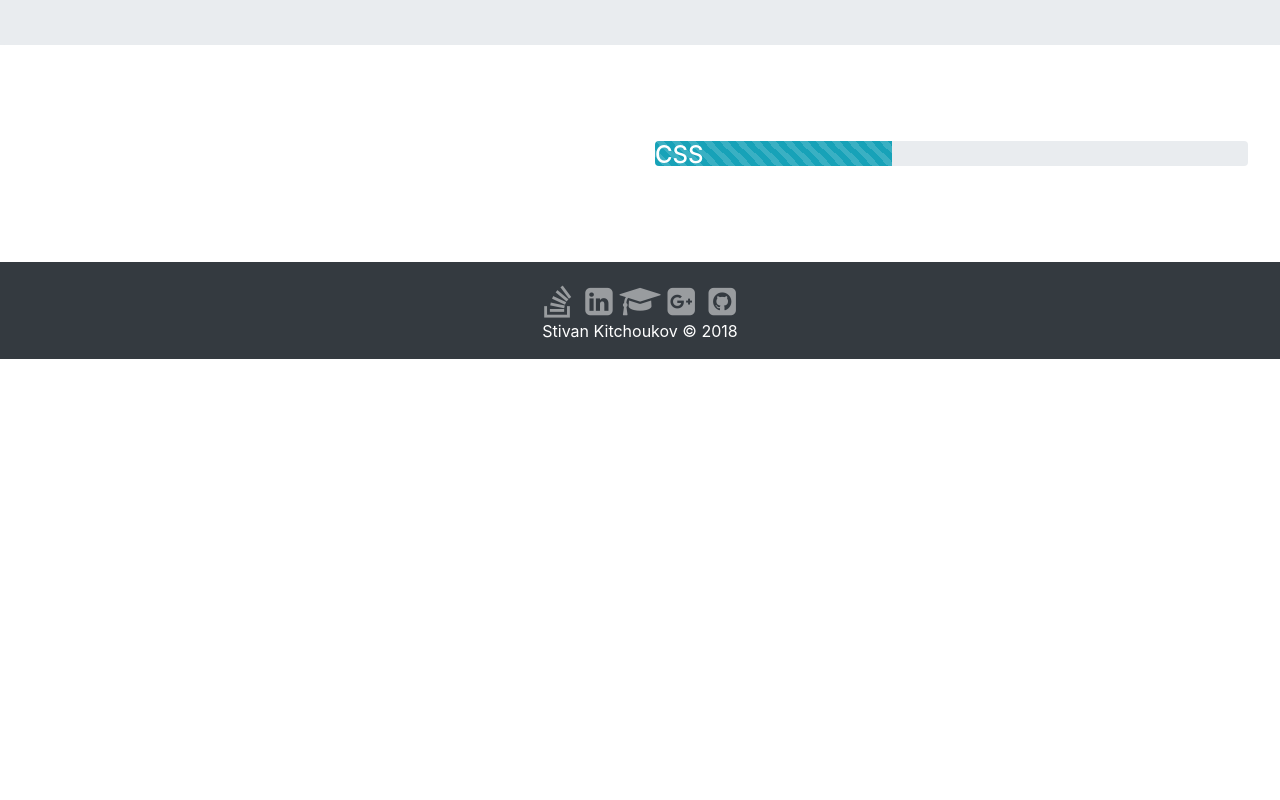
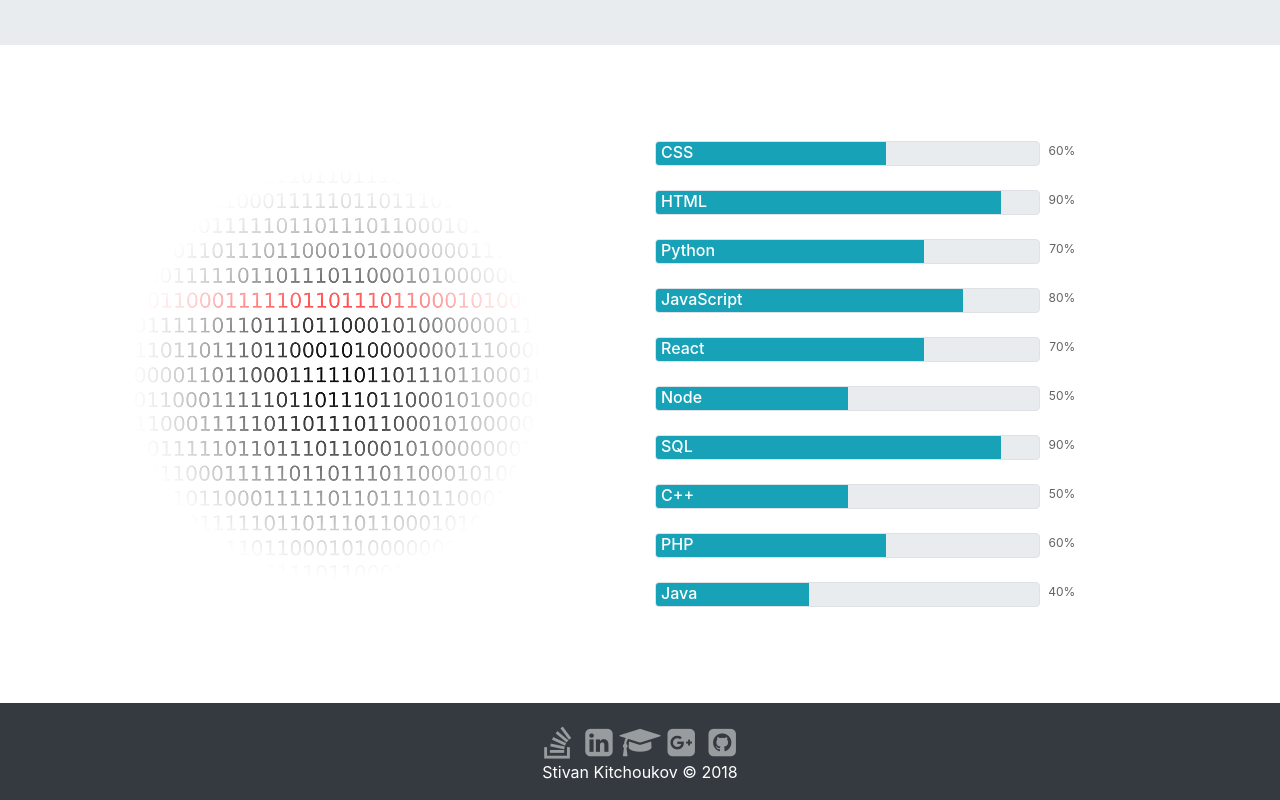
Before and after one commit to Pr0gramist/AWS_WebPortfolio, a React (Create React App) app: page / in a window 1280 px wide. Shown: the part 887-1687 px from the top of the page. Before the commit the page ends 1246 px from the top, so only its background shows below. Built offline with nearby package versions, Linux system fonts and the light colour scheme.

Commit message:
Progress bars implementation

```diff
--- a/src/Assets/css/default.css
+++ b/src/Assets/css/default.css
@@ -67,12 +67,17 @@
     height:25px;
 }
 #progress-bar-title{
-    position: absolute;
-    top: 0;
-    z-index: 2;
+    padding-top: 7px;
+    padding-left: 5px;
     text-align: left;
     width: 100%;
     color: white;
+}
+#progress-bar-percent{
+    text-align: right;
+    color: #616161;
+    position: absolute;
+    right: -20px;
 }
 
 /*
--- a/src/components/pages/homePage.js
+++ b/src/components/pages/homePage.js
@@ -1,6 +1,7 @@
 import React, { Component } from 'react';
 import myPic from '../images/stivan.jpeg';
 import macbookPic from '../images/macbook.png';
+import codeskillsPic from '../images/codeskills.png';
 class Homepage extends Component {
     render() {
         return (
@@ -55,13 +56,61 @@
                 </div>
                 <div id="homepage_skills" class="jumbotron text-center">
                     <div class="row align-items-center">
-                        <div class="col-sm-6"></div>
                         <div class="col-sm-6">
-                            <div class="progress">
-                                <div class="progress-bar progress-bar-striped progress-bar-animated bg-info" style={{width:"40%"}}></div>
-                                <h4 id="progress-bar-title">CSS</h4>
+                        <img src={codeskillsPic} width="605" height="412"></img>
+                        </div>
+                        <div class="col-sm-4">
+                            <div class="progress border">
+                                <div class="progress-bar bg-info" style={{width:"60%"}}><h6 id="progress-bar-title">CSS</h6></div>
+                                <span id="progress-bar-percent">60%</span>
+                            </div>
+                            <br></br>
+                            <div class="progress border">
+                                <div class="progress-bar bg-info" style={{width:"90%"}}><h6 id="progress-bar-title">HTML</h6></div>
+                                <span id="progress-bar-percent">90%</span>
+                            </div>
+                            <br></br>
+                            <div class="progress border">
+                                <div class="progress-bar bg-info" style={{width:"70%"}}><h6 id="progress-bar-title">Python</h6></div>
+                                <span id="progress-bar-percent">70%</span>
+                            </div>
+                            <br></br>
+                            <div class="progress border">
+                                <div class="progress-bar bg-info" style={{width:"80%"}}><h6 id="progress-bar-title">JavaScript</h6></div>
+                                <span id="progress-bar-percent">80%</span>
+                            </div>
+                            <br></br>
+                            <div class="progress border">
+                                <div class="progress-bar bg-info" style={{width:"70%"}}><h6 id="progress-bar-title">React</h6></div>
+                                <span id="progress-bar-percent">70%</span>
+                            </div>
+                            <br></br>
+                            <div class="progress border">
+                                <div class="progress-bar bg-info" style={{width:"50%"}}><h6 id="progress-bar-title">Node</h6></div>
+                                <span id="progress-bar-percent">50%</span>
+                            </div>
+                            <br></br>
+                            <div class="progress border">
+                                <div class="progress-bar bg-info" style={{width:"90%"}}><h6 id="progress-bar-title">SQL</h6></div>
+                                <span id="progress-bar-percent">90%</span>
+                            </div>
+                            <br></br>
+                            <div class="progress border">
+                                <div class="progress-bar bg-info" style={{width:"50%"}}><h6 id="progress-bar-title">C++</h6></div>
+                                <span id="progress-bar-percent">50%</span>
+                            </div>
+                            <br></br>
+                            <div class="progress border">
+                                <div class="progress-bar bg-info" style={{width:"60%"}}><h6 id="progress-bar-title">PHP</h6></div>
+                                <span id="progress-bar-percent">60%</span>
+                            </div>
+                            <br></br>
+                            <div class="progress border">
+                                <div class="progress-bar bg-info" style={{width:"40%"}}><h6 id="progress-bar-title">Java</h6></div>
+                                <span id="progress-bar-percent">40%</span>
                             </div>
                         </div>
+                        <div class="col-sm-2"></div>
                     </div>
                 </div>
 
```
Also changed, not shown: src/components/images/codeskills.png (added).
